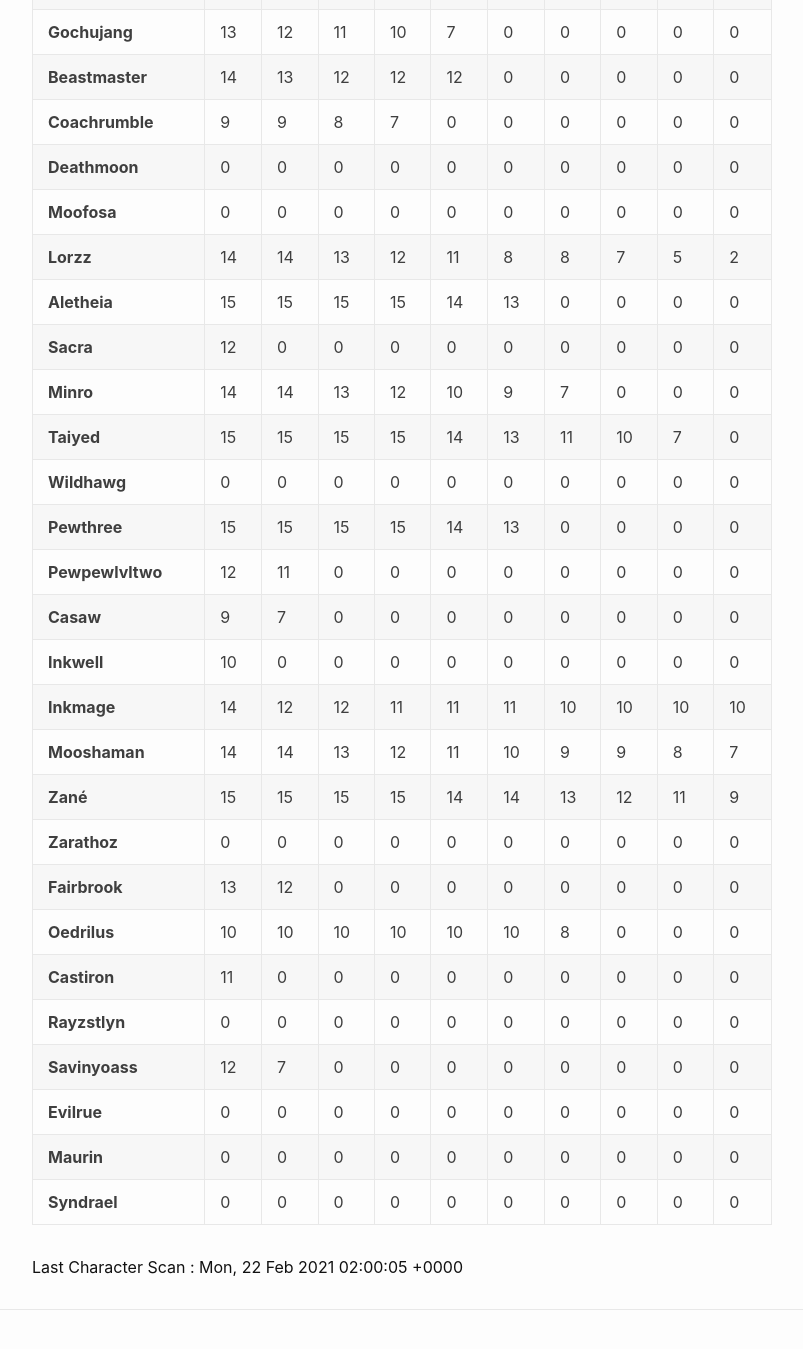
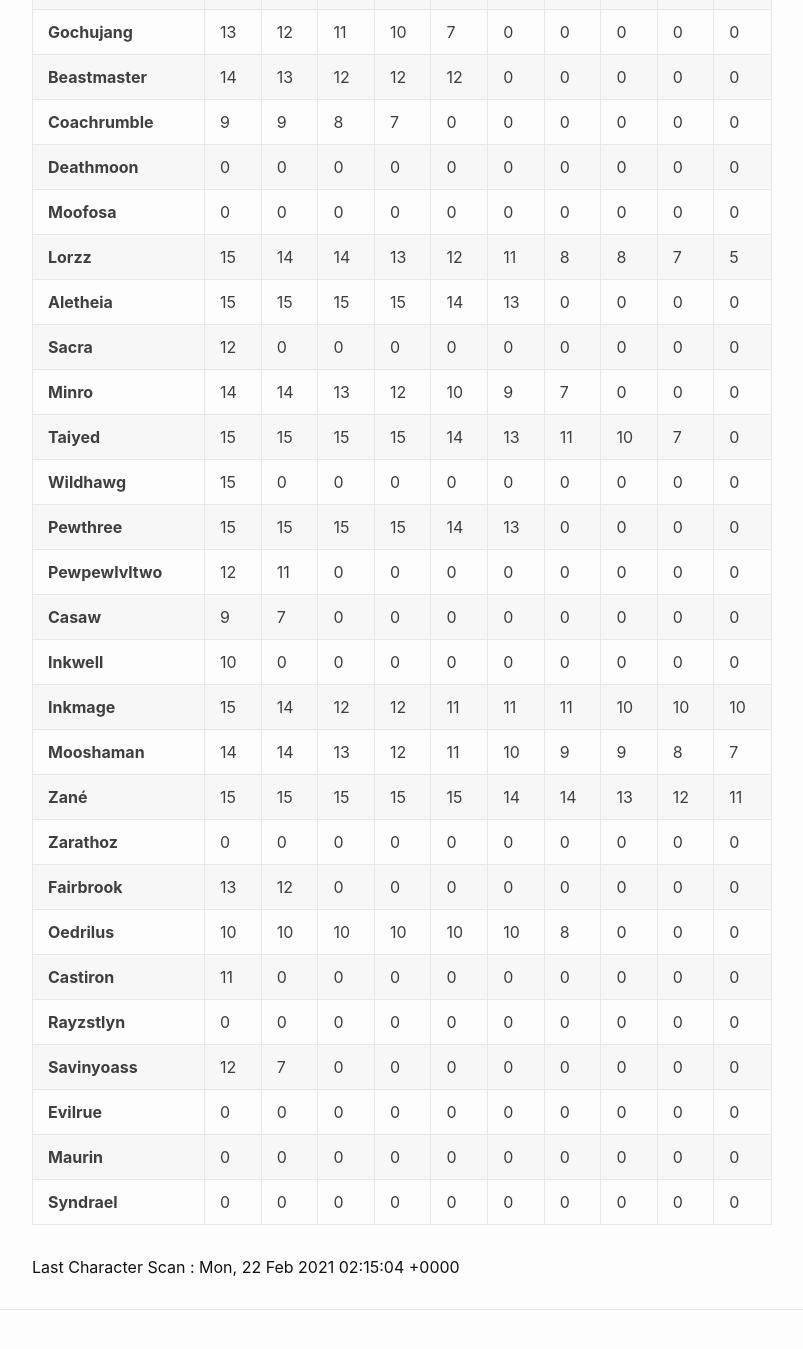
Before and after one commit to eldertribunal/keystonetracker, a Jekyll site: the page built from weekly.md, in a window 1280 px wide and 1400 px high, scrolled down 269 px. Shown: the top 1349 px of the window, without its empty margins (126-929 px from the left). Built offline with Jekyll 4.4.1, drawn with Linux system fonts in a browser that asks for light colours.

Commit message:
auto scan Mon Feb 22 02:15:43 UTC 2021

```diff
--- a/_data/scanned.json
+++ b/_data/scanned.json
@@ -1,3 +1,3 @@
 {
-  "timestamp": 1613959205
+  "timestamp": 1613960104
 }
--- a/_data/weekly.json
+++ b/_data/weekly.json
@@ -21,12 +21,12 @@
       15,
       15,
       15,
+      15,
       14,
       11,
       8,
       5,
-      2,
-      0
+      2
     ]
   },
   {
@@ -107,6 +107,7 @@
   {
     "name": "Lorzz",
     "dungeons": [
+      15,
       14,
       14,
       13,
@@ -115,8 +116,7 @@
       8,
       8,
       7,
-      5,
-      2
+      5
     ]
   },
   {
@@ -182,7 +182,7 @@
   {
     "name": "Wildhawg",
     "dungeons": [
-      0,
+      15,
       0,
       0,
       0,
@@ -257,13 +257,13 @@
   {
     "name": "Inkmage",
     "dungeons": [
+      15,
       14,
       12,
       12,
       11,
       11,
       11,
-      10,
       10,
       10,
       10
@@ -291,12 +291,12 @@
       15,
       15,
       15,
+      15,
       14,
       14,
       13,
       12,
-      11,
-      9
+      11
     ]
   },
   {
```
